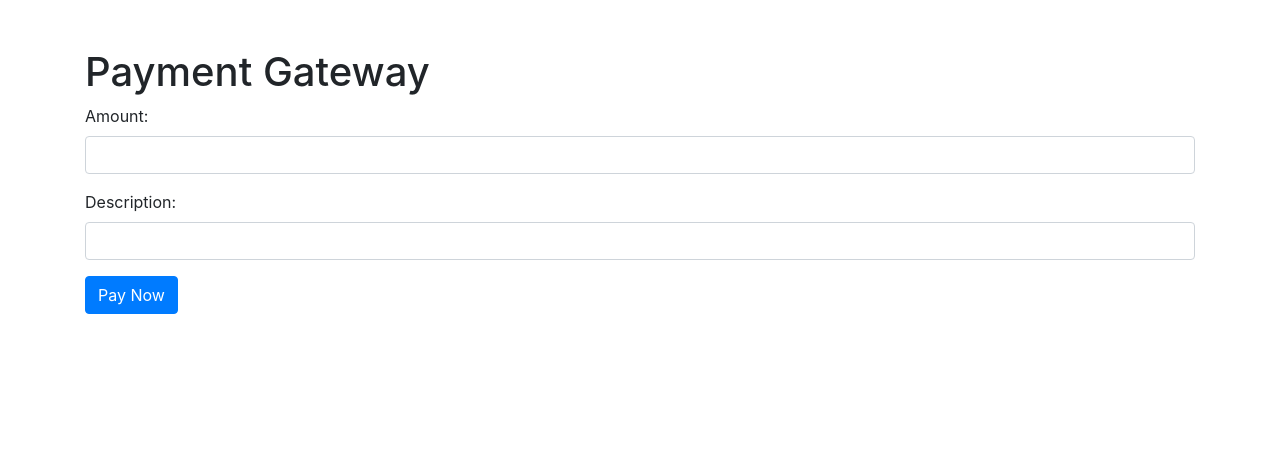
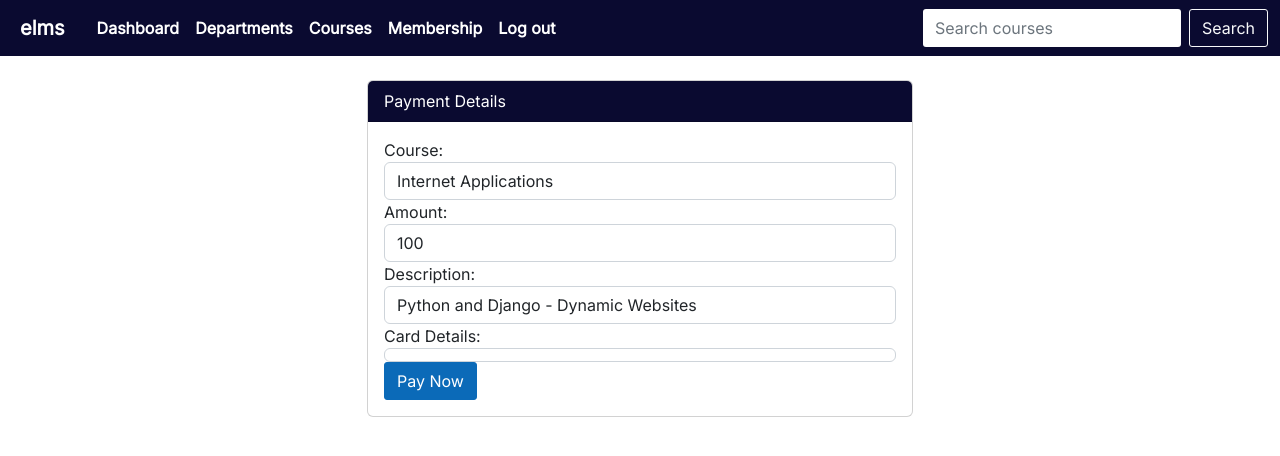
Before and after one commit to jksingh07/E-Learning-Platform, a Django app: template main/templates/main/payment.html in a window 1280 px wide. Shown: the top 456 px of the page. Run offline with Django 4.2, Linux system fonts and the light colour scheme; data comes from the database, SQL or seed files in the repository; tables that the repository leaves empty hold one stand-in row (values such as "Sample post"); the template is opened without the code that fills it: values that come from a table or form of the project are taken from there, most other values are stand-ins (such as "Sample title", 1, 10 or a date in 2020); some libraries are stand-ins or nearby versions.

Commit message:
payment gateway added with strip

```diff
--- a/eLMS/settings.py
+++ b/eLMS/settings.py
@@ -28,6 +28,10 @@ DEBUG = True
 
 ALLOWED_HOSTS = ['*']
 
+# settings.py
+
+STRIPE_PUBLIC_KEY = 'pk_test_51NTV2PL2VuWDvZdwEHpiXFWigyv751RPS1NV3AuQdb3MYxgBTZkmvNPj9Roa6y7PuO8xC5XY7Uh3L206ZmJvZibJ009Tlwwai'
+STRIPE_SECRET_KEY = "sk_test_51NTV2PL2VuWDvZdwI5A7oP0dqC6jp1vxBMos59OWpWRFfHjvJMTYl7DCkBzkZmHEcWuaSO0aR6YMRBkr3kFe2g5Y00ZBEGxo9r"
 
 # Application definition
 
--- a/main/models.py
+++ b/main/models.py
@@ -109,6 +109,7 @@ class Course(models.Model):
     code = models.IntegerField(primary_key=True)
     name = models.CharField(max_length=255, null=False, unique=True)
     price = models.IntegerField(default=100)
+    description = models.CharField(max_length=200, default='Course Description')
     MEMBERSHIP_CHOICES = (
         ('b', 'Bronze'),
         ('s', 'Silver'),
@@ -123,8 +124,8 @@ class Course(models.Model):
     studentKey = models.IntegerField(null=False, unique=True)
     facultyKey = models.IntegerField(null=False, unique=True)
 
-    payment_status = models.BooleanField(default=False)
-    payment_timestamp = models.DateTimeField(null=True)
+    # payment_status = models.BooleanField(default=False)
+    # payment_timestamp = models.DateTimeField(null=True)
 
     objects = CourseManager()
 
--- a/main/templates/main/all-courses.html
+++ b/main/templates/main/all-courses.html
@@ -53,7 +53,7 @@
                       <a href="{% url 'access' course.code %}" class="btn btn-outline-dark"><span class="px-2">Access</span></a>
                     </div>
                     <div class="col">
-                      <a href="{% url 'payment' %}" class="btn btn-outline-dark"><span class="px-2">Buy Now</span></a>
+                      <a href="{% url 'payment' course.code %}" class="btn btn-outline-dark"><span class="px-2">Buy Now</span></a>
                     </div>
                   </div>
                 </div>
--- a/main/templates/main/payment.html
+++ b/main/templates/main/payment.html
@@ -1,26 +1,88 @@
-<!DOCTYPE html>
-<html>
-<head>
-    <title>Payment Gateway</title>
-    <link rel="stylesheet" href="https://stackpath.bootstrapcdn.com/bootstrap/4.5.2/css/bootstrap.min.css">
-</head>
-<body>
+{% extends 'index.html' %}
+{% block content %}
 <div class="container">
-        <h1 class="mt-5">Payment Gateway</h1>
-        <form method="POST" action="{% url 'payment' %}">
+    <div class="row justify-content-center">
+        <div class="col-md-6">
+            <div class="card">
+                <div class="card-header text-white">
+                    Payment Details
+                </div>
+                <div class="card-body">
+                    <form method="POST" action="{% url 'payment' course.code %}" id="payment-form">
                         {% csrf_token %}
                         <div class="form-group">
+                            <label for="course">Course:</label>
+                            <input type="text" class="form-control" id="course" value="{{ course.name }}" readonly>
+                        </div>
+                        <div class="form-group">
                             <label for="amount">Amount:</label>
-                <input type="text" class="form-control" name="amount" id="amount">
+                            <input type="text" class="form-control" id="amount" name="amount" value="{{ course.price }}" readonly>
                         </div>
                         <div class="form-group">
                             <label for="description">Description:</label>
-                <input type="text" class="form-control" name="description" id="description">
+                            <input type="text" class="form-control" id="description" name="description" value="{{ course.description }}" readonly>
                         </div>
-            <button type="submit" class="btn btn-primary">Pay Now</button>
+                        <div class="form-group">
+                            <label for="card-element">Card Details:</label>
+                            <div id="card-element" class="form-control"></div>
+                        </div>
+                        <button id="pay-button" type="submit" class="btn btn-primary">Pay Now</button>
                     </form>
+                    <div id="payment-success" class="alert alert-success mt-4" style="display: none;">
+                        Payment successful!
+                        <div class="col">
+                            <a href="{% url 'access' course.code %}" class="btn btn-outline-dark"><span class="px-2">Access</span></a>
+                        </div>
+                    </div>
+                </div>
+            </div>
+        </div>
+    </div>
 </div>
 
-    <script src="https://stackpath.bootstrapcdn.com/bootstrap/4.5.2/js/bootstrap.min.js"></script>
-</body>
-</html>
+<script src="https://js.stripe.com/v3/"></script>
+<script>
+    var stripe = Stripe('pk_test_51NTV2PL2VuWDvZdwEHpiXFWigyv751RPS1NV3AuQdb3MYxgBTZkmvNPj9Roa6y7PuO8xC5XY7Uh3L206ZmJvZibJ009Tlwwaij');
+    var elements = stripe.elements();
+    var style = {
+        base: {
+            color: '#32325d',
+            fontFamily: 'Arial, sans-serif',
+            fontSmoothing: 'antialiased',
+            fontSize: '16px',
+            '::placeholder': {
+                color: '#aab7c4'
+            }
+        },
+        invalid: {
+            color: '#fa755a',
+            iconColor: '#fa755a'
+        }
+    };
+    var card = elements.create('card', { style: style });
+    card.mount('#card-element');
+    var form = document.getElementById('payment-form');
+    var paymentSuccessMessage = document.getElementById('payment-success');
+
+    form.addEventListener('submit', function(event) {
+    event.preventDefault();
+    stripe.createPaymentMethod('card', card).then(function(result) {
+        if (result.error) {
+            console.log(result.error.message);
+        } else {
+            stripe.handleCardPayment('{{ client_secret }}', {
+                payment_method: result.paymentMethod.id
+            }).then(function(paymentResult) {
+                if (paymentResult.error) {
+                    console.log(paymentResult.error.message);
+                } else {
+                    paymentSuccessMessage.style.display = 'block';
+                    {#form.submit();#}
+                }
+            });
+        }
+    });
+});
+
+</script>
+{% endblock %}
--- a/main/urls.py
+++ b/main/urls.py
@@ -49,5 +49,5 @@ urlpatterns = [
          name='changePhotoFaculty'),
     path('search/', views.search, name='search'),
     path('error/', views.error, name='error'),
-    path('payment/', views.payment, name='payment'),
+    path('payment/<int:course_code>/', views.payment, name='payment'),
 ]
```
Also changed, not shown: main/templates/main/payment_error.html (added, +10 -0 lines), main/views.py (+32 -11 lines), db.sqlite3. Lines whose indentation alone changed are shown as unchanged.
